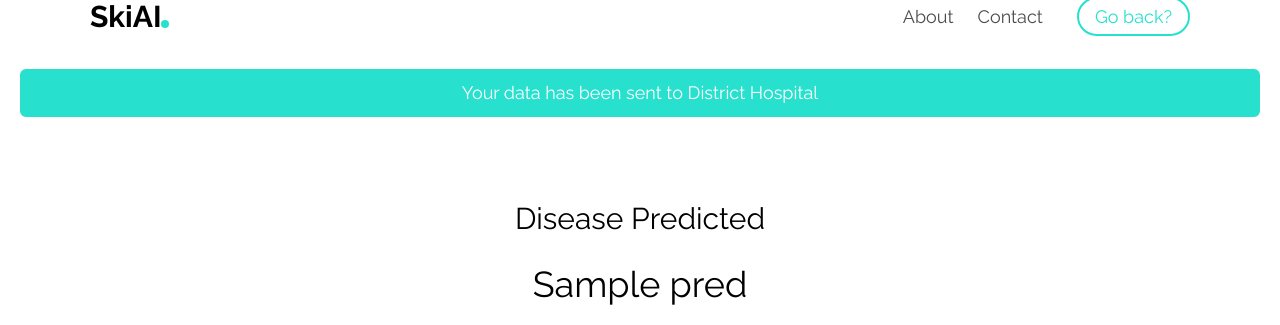
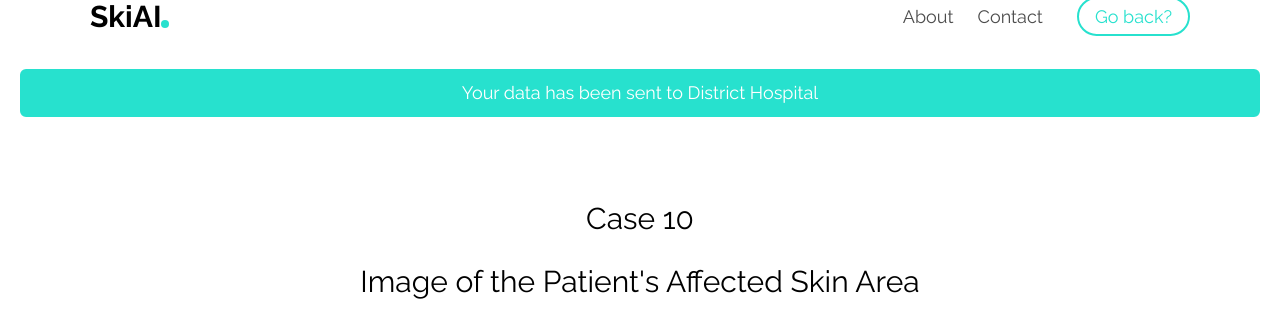
Before and after one commit to ADI10HERO/SkiSyAI, a Flask app: template WebApp/templates/pred.html in a window 1280 px wide. Shown: the part 21-346 px from the top of the page. Run offline with Flask 2, Linux system fonts and the light colour scheme; the template is opened without the code that fills it: most values are stand-ins (such as "Sample title", 1, 10 or a date in 2020); some web fonts are replaced.

Commit message:
Cosmetic changes to pred page

```diff
--- a/WebApp/templates/pred.html
+++ b/WebApp/templates/pred.html
@@ -79,6 +79,9 @@
 			<div class="row">
 
 			<div align="center" class="col-md-12 text-center animate-box">
+                <h2>Case {{ case+1 }}</h2>
+                <h2> Image of the Patient's Affected Skin Area</h2>
+                <image src="{{ case.path }}">
 				<h2>Disease Predicted</h2>
 				<b>	<h1>{{pred}} </h1></b>
 				</div>
```
